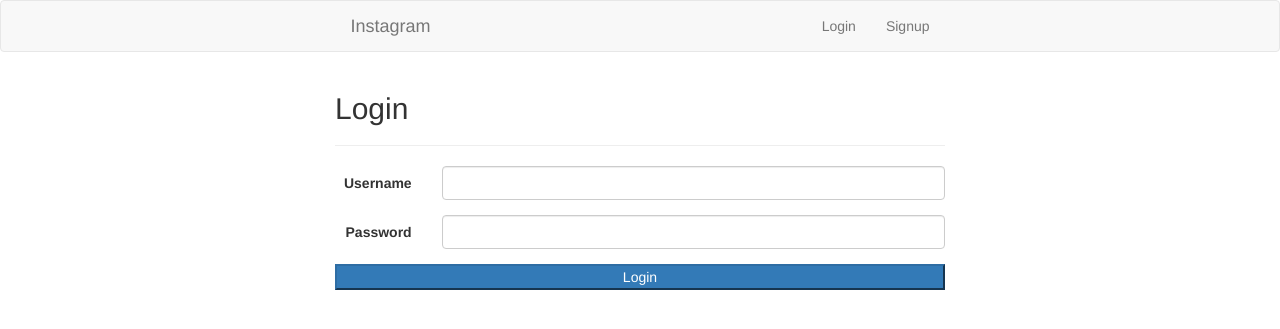
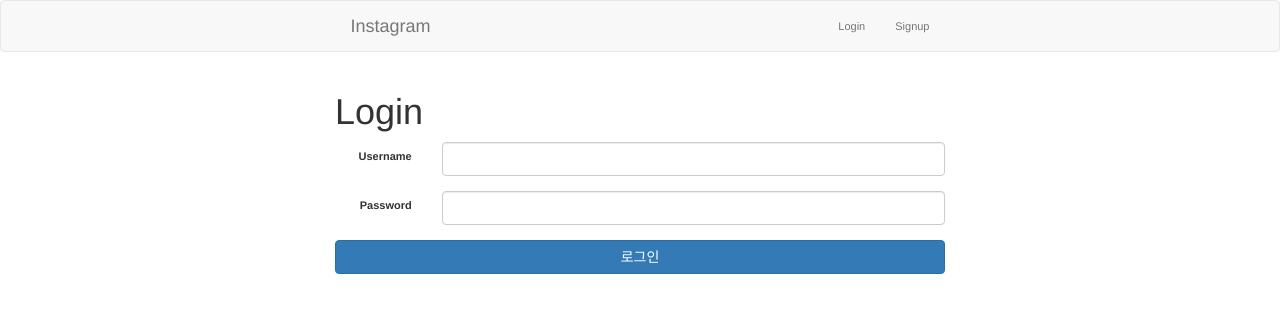
Before and after one commit to bookpark/Instagram, a Django app: page /members/login/ in a window 1280 px wide. Shown: the top 329 px of the page. Run offline with Django 3.2, Linux system fonts and the light colour scheme; parts of the project's set-up code (start-up, migrations or seed data) failed here and were passed over; some libraries are stand-ins or nearby versions.

Commit message:
css 수정

```diff
--- a/instagram/post/forms.py
+++ b/instagram/post/forms.py
@@ -22,7 +22,7 @@
 
 class CommentForm(forms.Form):
     content = forms.CharField(
-        widget=forms.Textarea(
+        widget=forms.TextInput(
             attrs={
                 'class': 'form-control',
             }
--- a/instagram/static/css/post.css
+++ b/instagram/static/css/post.css
@@ -0,0 +1,20 @@
+
+html, body {
+    font-size: 11px;
+    color: 333;
+}
+ul, ol {
+    list-style-type: none;
+    padding: 0;
+    margin: 0;
+}
+img.img-post {
+    width: 100%;
+}
+.post .panel-body {
+    padding: 0;
+    margin: 0;
+}
+.post .panel-body .body-content {
+    padding: 10px;
+}
--- a/instagram/templates/base.html
+++ b/instagram/templates/base.html
@@ -9,7 +9,6 @@
     <title>Instagram</title>
     <link rel="stylesheet" href="{% static 'bootstrap/css/bootstrap.css' %}">
     <link rel="stylesheet" href="{% static 'css/post.css' %}">
-
 </head>
 <body>
 <div>
--- a/instagram/templates/include/form-horizontal.html
+++ b/instagram/templates/include/form-horizontal.html
@@ -1,10 +1,26 @@
+<form action="" method="POST" class="form-horizontal">
+	{% csrf_token %}
 	{% for field in form %}
-    <div class="form-group">
-        <label for="{{ form.username.auto_id }}" class="col-md-2 control-label">
+	<div class="form-group{% if field.errors %} has-error{% endif %}">
+		<label
+			for="{{ field.auto_id }}"
+			class="col-xs-2 control-label">
 			{{ field.label }}
 		</label>
-        <div class="col-sm-10">
+		<div class="col-xs-10">
 			{{ field }}
+			{% if field.errors %}
+				{% for error in field.errors %}
+				<span class="help-block">{{ error }}</span>
+				{% endfor %}
+			{% endif %}
 		</div>
 	</div>
 	{% endfor %}
+	{% if form.non_field_errors %}
+		{% for error in form.non_field_errors %}
+		<p class="text-danger">{{ error }}</p>
+		{% endfor %}
+	{% endif %}
+	<button class="btn btn-primary btn-block">{{ submit_text }}</button>
+</form>
--- a/instagram/templates/member/login.html
+++ b/instagram/templates/member/login.html
@@ -1,15 +1,7 @@
 {% extends 'base.html' %}
+{% block title %}Login{% endblock %}
 {% block content %}
-    <h2>Login</h2>
-    <hr>
-    {% if user.is_authenticated %}
-        <h2>{{ user.username }} 안녕?</h2>
-        {#        <a href="{% url 'signout' %}">Logout</a>#}
-    {% else %}
-        <form action="" method="post" class="form-horizontal">
-            {% csrf_token %}
-            {% include 'include/form-horizontal.html' %}
-            <button class="btn-primary btn-block" type="submit">Login</button>
-        </form>
-    {% endif %}
+    <div class="login-container">
+        {% include 'include/form-horizontal.html' with form=form submit_text='로그인' %}
+    </div>
 {% endblock %}
```
Also changed, not shown: instagram/templates/member/signup.html (+4 -9 lines), instagram/templates/post/post_detail.html (+13 -21 lines), instagram/templates/post/post_list.html (+14 -12 lines), instagram/templates/post/post_upload.html (+13 -8 lines). Lines whose indentation alone changed are shown as unchanged.
